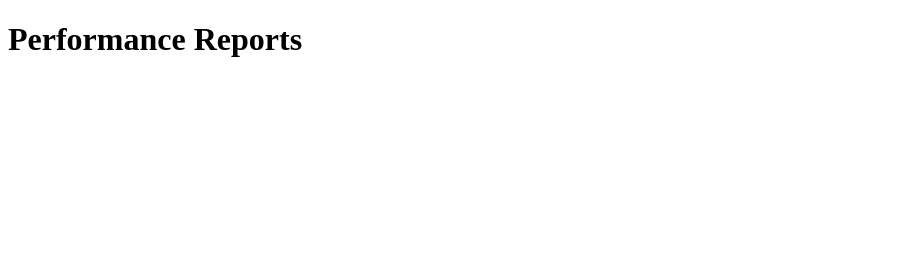
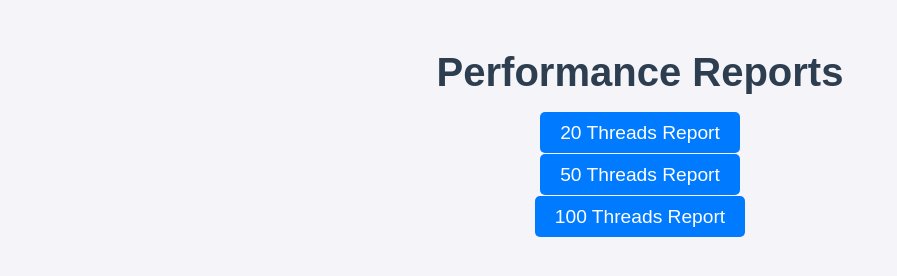
Before and after one commit to maybeKate/maybekate.github.io, a plain HTML site: page index.html in a window 1280 px wide. Shown: the whole page, without its empty margins (0-897 px from the left). Drawn offline with Linux system fonts and the light colour scheme.

Commit message:
Update index.html

```diff
--- a/index.html
+++ b/index.html
@@ -3,14 +3,62 @@
 <head>
   <meta charset="UTF-8">
   <meta name="viewport" content="width=device-width, initial-scale=1.0">
-  <title>Performance Reports</title>
+  <title>Performance Reports v3.4.2</title>
+  <style>
+    body {
+      font-family: Arial, sans-serif;
+      background-color: #f4f4f9;
+      color: #333;
+      text-align: center;
+      margin: 0;
+      padding: 0;
+    }
+
+    h1 {
+      color: #2d3e50;
+      margin-top: 50px;
+      font-size: 2.5em;
+    }
+
+    ul {
+      list-style-type: none;
+      padding: 0;
+    }
+
+    li {
+      margin: 20px 0;
+    }
+
+    a {
+      text-decoration: none;
+      color: #ffffff;
+      background-color: #007bff;
+      padding: 10px 20px;
+      border-radius: 5px;
+      font-size: 1.2em;
+      transition: background-color 0.3s, transform 0.3s;
+    }
+
+    a:hover {
+      background-color: #0056b3;
+      transform: scale(1.05);
+    }
+
+    a:active {
+      background-color: #003f7f;
+    }
+
+    a:focus {
+      outline: none;
+    }
+  </style>
 </head>
 <body>
   <h1>Performance Reports</h1>
-<!--   <ul>
+  <ul>
     <li><a href="./v%203.4.2/20_threads_report/index.html">20 Threads Report</a></li>
     <li><a href="./v%203.4.2/50_threads_report/index.html">50 Threads Report</a></li>
     <li><a href="./v%203.4.2/100_threads_report/index.html">100 Threads Report</a></li>
-  </ul> -->
+  </ul>
 </body>
 </html>
```
